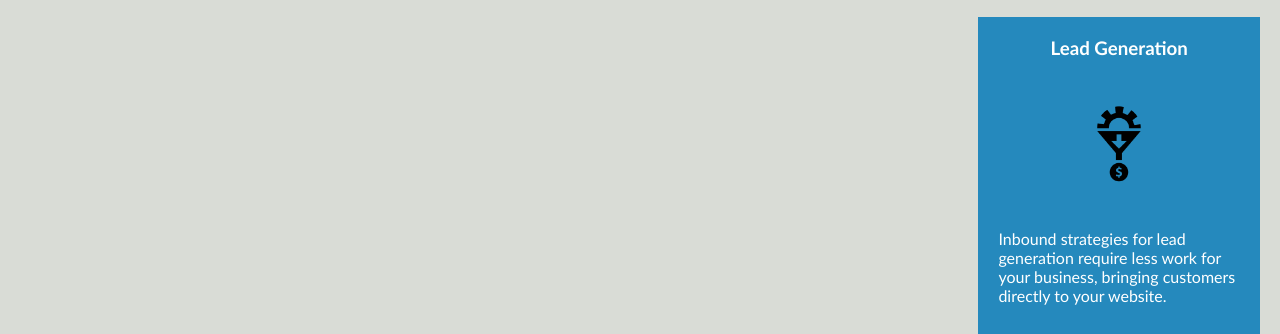
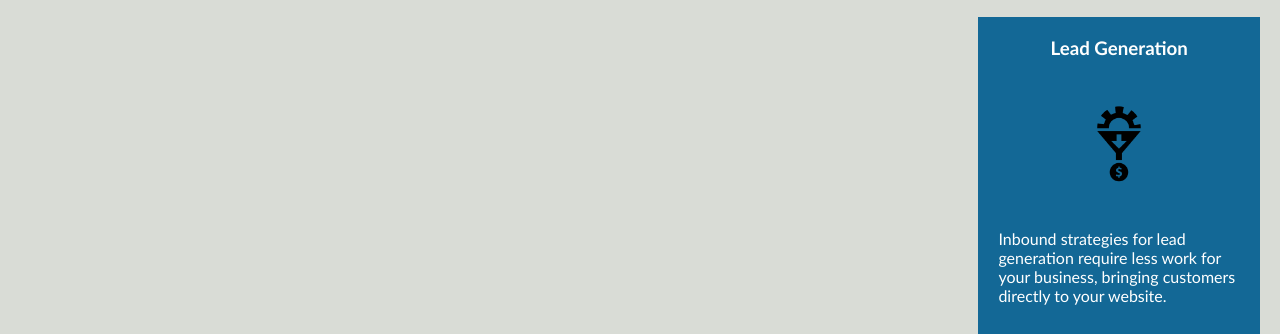
Before and after one commit to GSuhir/First-Challenge, a plain HTML site: page index.html in a window 1280 px wide. Shown: the part 1905-2239 px from the top of the page. Drawn offline with Linux system fonts and the light colour scheme.

Commit message:
changed background color of sidebar to improve contrast/accessibility

```diff
--- a/Develop/assets/css/style.css
+++ b/Develop/assets/css/style.css
@@ -101,7 +101,7 @@ p {
     float: right;
     width: 22%;
     font-family: 'Gill Sans', 'Gill Sans MT', Calibri, 'Trebuchet MS', sans-serif;
-    background-color: #2589bd;
+    background-color: #136896;
 }
 
 /* consolidated 3 classes with same styling */
```
